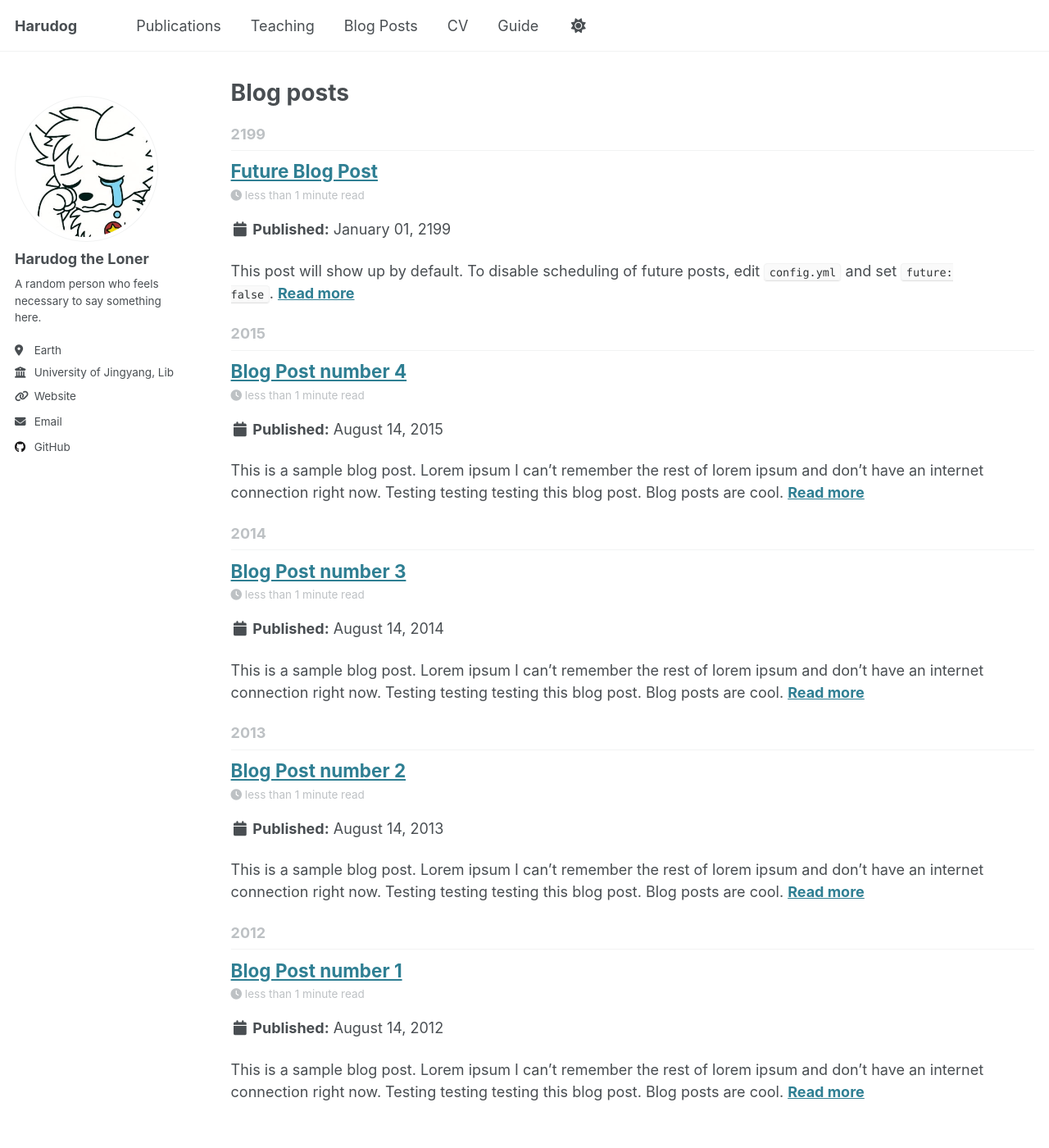
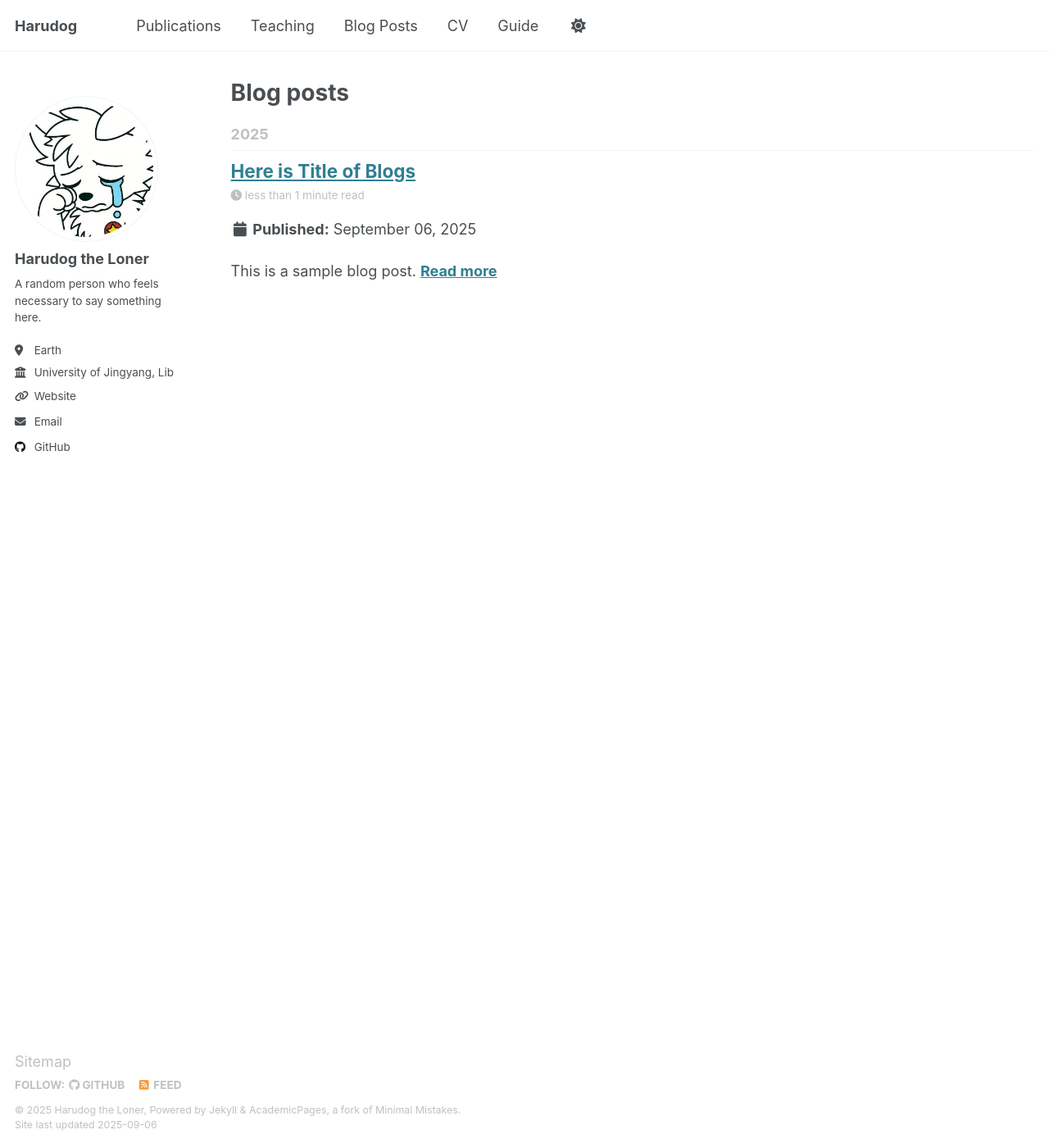
Before and after one commit to HarudogMyLand/HarudogMyLand.github.io, a Jekyll site: the page built from _pages/year-archive.html, in a window 1280 px wide and 1400 px high. Shown: the whole window at 82% size. Built offline with Jekyll 4.4.1, drawn with Linux system fonts in a browser that asks for light colours.

Commit message:
2025-09-06
nothin changed, we just removed some trash and tools

```diff
--- a/_posts/2012-08-14-blog-post-1.md
+++ /dev/null
@@ -1,20 +0,0 @@
----
-title: 'Blog Post number 1'
-date: 2012-08-14
-permalink: /posts/2012/08/blog-post-1/
-tags:
-  - cool posts
-  - category1
-  - category2
----
-
-This is a sample blog post. Lorem ipsum I can't remember the rest of lorem ipsum and don't have an internet connection right now. Testing testing testing this blog post. Blog posts are cool.
-
-Headings are cool
-======
-
-You can have many headings
-======
-
-Aren't headings cool?
-------
--- a/_posts/2013-08-14-blog-post-2.md
+++ /dev/null
@@ -1,20 +0,0 @@
----
-title: 'Blog Post number 2'
-date: 2013-08-14
-permalink: /posts/2013/08/blog-post-2/
-tags:
-  - cool posts
-  - category1
-  - category2
----
-
-This is a sample blog post. Lorem ipsum I can't remember the rest of lorem ipsum and don't have an internet connection right now. Testing testing testing this blog post. Blog posts are cool.
-
-Headings are cool
-======
-
-You can have many headings
-======
-
-Aren't headings cool?
-------
--- a/_posts/2014-08-14-blog-post-3.md
+++ /dev/null
@@ -1,20 +0,0 @@
----
-title: 'Blog Post number 3'
-date: 2014-08-14
-permalink: /posts/2014/08/blog-post-3/
-tags:
-  - cool posts
-  - category1
-  - category2
----
-
-This is a sample blog post. Lorem ipsum I can't remember the rest of lorem ipsum and don't have an internet connection right now. Testing testing testing this blog post. Blog posts are cool.
-
-Headings are cool
-======
-
-You can have many headings
-======
-
-Aren't headings cool?
-------
--- /dev/null
+++ b/_posts/2025-09-06-blogs.md
@@ -0,0 +1,26 @@
+---
+title: 'Here is Title of Blogs'
+date: 2025-09-06
+permalink: /posts/2025/09/blog-test/
+tags:
+  - cool posts
+  - 测试
+  - 博客
+---
+
+This is a sample blog post.
+
+Headings are cool
+======
+
+> Of course they are.
+>
+> -- said Harudog, 02-02-23, on the central committee conference.
+
+
+
+You can have many headings
+======
+
+Aren't headings cool?
+------
--- a/_posts/2199-01-01-future-post.md
+++ /dev/null
@@ -1,11 +0,0 @@
----
-title: 'Future Blog Post'
-date: 2199-01-01
-permalink: /posts/2012/08/blog-post-4/
-tags:
-  - cool posts
-  - category1
-  - category2
----
-
-This post will show up by default. To disable scheduling of future posts, edit `config.yml` and set `future: false`.
```
Also changed, not shown: _posts/2015-08-14-blog-post-4.md (deleted, +0 -20 lines), _publications/2009-10-01-paper-title-number-1.md (+1 -1 lines), _teaching/2014-spring-teaching-1.md (deleted, +0 -20 lines), _teaching/2015-spring-teaching-2.md (deleted, +0 -20 lines), _teaching/NotQuiteReasonableTeachingExperience.md (added, +20 -0 lines), README.md.
